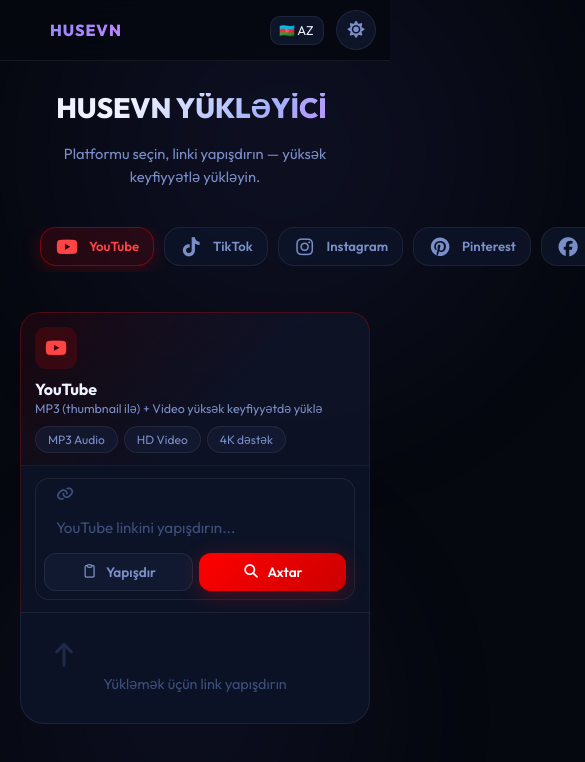
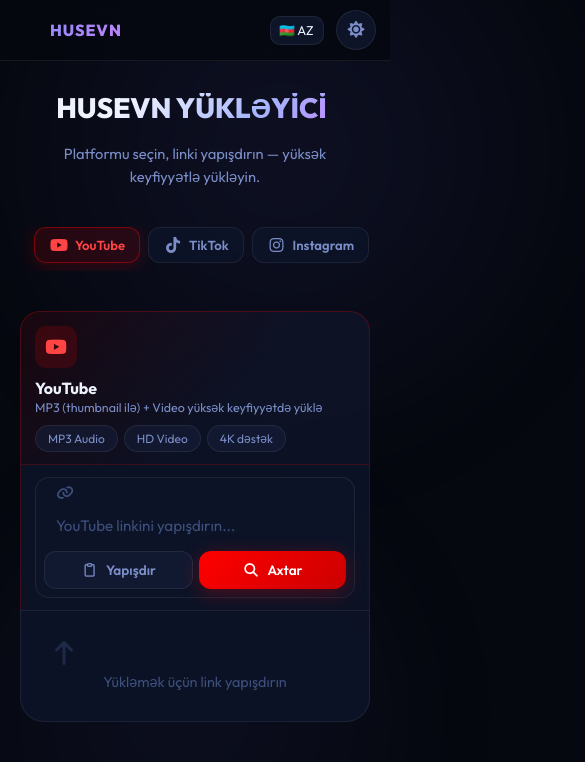
Before and after one commit to huseynw/sa, a React (Vite) app: page / in a window 390 px wide. Shown: the top 762 px of the page, 585 px wide, since content can reach past the window. Built offline with nearby package versions, Linux system fonts and the light colour scheme.

Commit message:
fix: mobile layout - platform tabs horizontal scroll, prevent overflow

```diff
--- a/src/index.css
+++ b/src/index.css
@@ -43,15 +43,18 @@
 
 *, *::before, *::after { margin:0; padding:0; box-sizing:border-box; }
 
+html { overflow-x: hidden; }
+
 body {
   font-family: 'Outfit', sans-serif;
   background: var(--bg);
   color: var(--text);
   min-height: 100vh;
   overflow-x: hidden;
+  width: 100%;
 }
 
-#root { min-height: 100vh; display: flex; flex-direction: column; }
+#root { min-height: 100vh; display: flex; flex-direction: column; width: 100%; }
 
 /* ── Scrollbar ── */
 ::-webkit-scrollbar { width: 6px; }
@@ -494,6 +497,9 @@
   max-width: 800px;
   position: relative;
   z-index: 1;
+  /* prevent overflow on all screens */
+  box-sizing: border-box;
+  width: 100%;
 }
 
 .ptab {
@@ -631,17 +637,30 @@
   .hero-title { font-size: 1.75rem; }
   .hero-sub { font-size: 0.92rem; margin-bottom: 28px; }
 
-  /* Platform tabs scroll horizontally */
+  /* Platform tabs scroll horizontally on mobile */
   .platform-tabs {
     overflow-x: auto;
+    overflow-y: visible;
     flex-wrap: nowrap;
-    padding-bottom: 6px;
+    padding: 0 14px 8px 14px;
+    margin-left: 0;
+    margin-right: 0;
+    max-width: 100%;
+    width: 100%;
     justify-content: flex-start;
     -webkit-overflow-scrolling: touch;
     scrollbar-width: none;
+    gap: 8px;
   }
   .platform-tabs::-webkit-scrollbar { display: none; }
-  .ptab { flex-shrink: 0; padding: 9px 14px; font-size: 0.82rem; }
+  .ptab {
+    flex-shrink: 0;
+    padding: 9px 14px;
+    font-size: 0.82rem;
+    gap: 6px;
+    border-radius: 12px;
+  }
+  .ptab i { font-size: 1rem; }
 
   /* Platform header — stack chips below */
   .platform-section-header {
```
